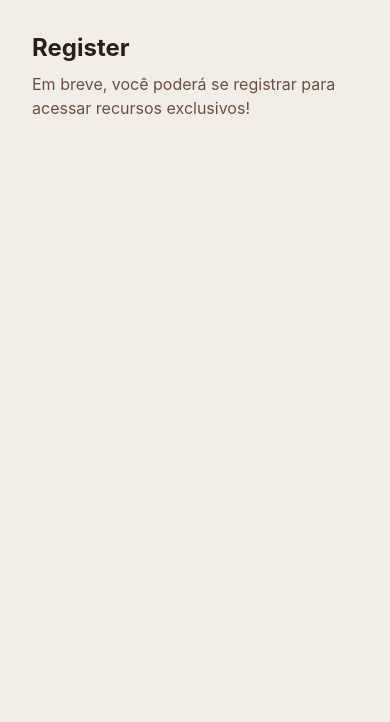
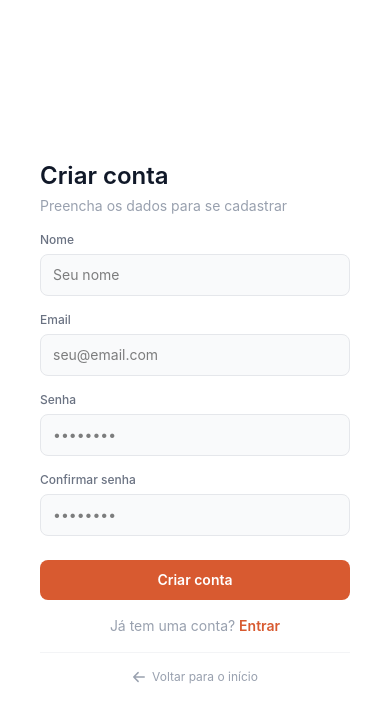
Before and after one commit to JoaoHPS06/Panelinhas.com, a React (Vite) app in the folder frontend/: page /register in a window 390 px wide. Shown: the top 722 px of the page. Built offline with nearby package versions, Linux system fonts and the light colour scheme.

Commit message:
feat: criacao das telas de login e registro

```diff
--- a/frontend/index.html
+++ b/frontend/index.html
@@ -1,13 +1,16 @@
 <!doctype html>
 <html lang="en">
+
 <head>
   <meta charset="UTF-8" />
-    <link rel="icon" type="image/svg+xml" href="/favicon.svg" />
+  <link rel="icon" type="image/svg+xml" href="/logo.png" />
   <meta name="viewport" content="width=device-width, initial-scale=1.0" />
   <title>panelinhas-web</title>
 </head>
+
 <body>
   <div id="root"></div>
   <script type="module" src="/src/main.tsx"></script>
 </body>
+
 </html>
--- a/frontend/src/pages/Login.tsx
+++ b/frontend/src/pages/Login.tsx
@@ -1,7 +1,7 @@
 import { useParams } from "react-router-dom";
 import { useState } from "react";
 import { Link, useNavigate } from "react-router-dom";
-import usericon from "../assets/usericon.svg";
+import logo from "../assets/logo.png";
 
 export const Login = () => {
   const navigate = useNavigate();
@@ -29,8 +29,7 @@ export const Login = () => {
         return;
       }
 
-      // Salva o usuário logado para uso no Dashboard
-      localStorage.setItem("promogames_user", JSON.stringify(data));
+      localStorage.setItem("Panelinha_user", JSON.stringify(data));
       navigate("/dashboard");
     } catch {
       setErro("Não foi possível conectar ao servidor.");
@@ -39,65 +38,97 @@ export const Login = () => {
     }
   }
   return (
-    <div className="flex flex-col items-center justify-start p-4  pt-32">
-      <div className="w-full max-w-sm flex flex-col items-center gap-5 p-8 rounded-xl border border-[var(--border)] shadow-[var(--shadow)] bg-[var(--bg)]">
-        <img
-          className="w-20 h-20 bg-[#D85A30]"
-          src={usericon}
-          alt="Logo do PromoGames"
-        />
+    <div className="min-h-screen flex">
+      <div className="w-full flex">
+        <div className="hidden md:flex w-5/12 bg-[#D85A30] flex-col items-center justify-center gap-6 p-10">
+          <img src={logo} alt="Logo Panelinhas" className="h-40 w-auto" />
+          <div className="text-center">
+            <p className="text-white text-lg font-semibold">Panelinhas</p>
+            <p className="text-white/60 text-sm mt-1 leading-relaxed">
+              Conectando você aos melhores comércios locais
+            </p>
+          </div>
+          <ul className="mt-2 flex flex-col gap-3 w-full ml-56">
+            <li className="flex items-center gap-3 text-white/80 text-sm">
+              <span>📍</span>
+              <span>Comércios perto de você</span>
+            </li>
+            <li className="flex items-center gap-3 text-white/80 text-sm">
+              <span>⭐</span>
+              <span>Avaliações da comunidade</span>
+            </li>
+            <li className="flex items-center gap-3 text-white/80 text-sm">
+              <span>🕐</span>
+              <span>Horários atualizados</span>
+            </li>
+          </ul>
+        </div>
+        <div className="flex-1 bg-white flex flex-col justify-center p-10">
+          <div className="w-full max-w-sm mx-auto flex flex-col gap-4">
 
-        <h1 className="text-2xl font-bold text-[var(--text-h)]">Entrar</h1>
+            <h1 className="text-2xl font-semibold text-gray-900">Entrar</h1>
 
             {erro && (
-          <div
-            className="w-full px-4 py-3 rounded-md text-sm font-medium text-center"
-            style={{
-              background: "rgba(239,68,68,0.1)",
-              border: "1px solid rgba(239,68,68,0.35)",
-              color: "#f87171",
-            }}
-          >
+              <div className="w-full px-4 py-3 rounded-lg text-sm font-medium text-center bg-red-500/10 border border-red-400/30 text-red-400">
                 {erro}
               </div>
             )}
 
+            <div className="flex flex-col gap-4">
+              <div className="flex flex-col gap-1.5">
+                <label className="text-xs font-medium text-gray-500">Email</label>
                 <input
-          className="w-full p-3 rounded-md border border-[var(--border)] bg-[var(--bg)] text-[var(--text)] focus:outline-none focus:ring-2 focus:ring-[var(--accent)]"
-          placeholder="Email"
+                  className="w-full px-3 py-2.5 rounded-lg border border-gray-200 bg-gray-50 text-sm focus:outline-none focus:ring-2 focus:ring-[#D85A30]/40 focus:border-[#D85A30]"
+                  placeholder="seu@email.com"
                   type="email"
                   value={email}
                   onChange={(e) => setEmail(e.target.value)}
                   onKeyDown={(e) => e.key === "Enter" && handleLogin(e)}
                 />
-
+              </div>
+              <div className="flex flex-col gap-1.5">
+                <label className="text-xs font-medium text-gray-500">Senha</label>
                 <input
-          className="w-full p-3  rounded-md border border-[var(--border)] bg-[var(--bg)] text-[var(--text)] focus:outline-none focus:ring-2 focus:ring-[var(--accent)]"
-          placeholder="Senha"
+                  className="w-full px-3 py-2.5 rounded-lg border border-gray-200 bg-gray-50 text-sm focus:outline-none focus:ring-2 focus:ring-[#D85A30]/40 focus:border-[#D85A30]"
+                  placeholder="••••••••"
                   type="password"
                   value={senha}
                   onChange={(e) => setSenha(e.target.value)}
                   onKeyDown={(e) => e.key === "Enter" && handleLogin(e)}
                 />
+              </div>
+            </div>
 
             <button
               onClick={handleLogin}
               disabled={loading}
-          className="w-full bg-[#D85A30] text-white p-3 rounded-md font-semibold hover:opacity-90 transition-opacity disabled:opacity-50 disabled:cursor-not-allowed"
+              className="w-full mt-2 bg-[#D85A30] text-white py-2.5 rounded-lg font-semibold text-sm hover:opacity-90 transition-opacity disabled:opacity-50 disabled:cursor-not-allowed"
             >
               {loading ? "Entrando..." : "Entrar"}
             </button>
 
-        <p className="text-sm text-[var(--text)]">
+            <p className="text-sm text-gray-400 text-center">
               Não tem uma conta?{" "}
-          <Link
-            to="/register"
-            className="text-[#D85A30] hover:underline font-semibold"
-          >
+              <Link to="/register" className="text-[#D85A30] hover:underline font-semibold">
                 Cadastrar-se
               </Link>
             </p>
+
+            <div className="border-t border-gray-100 pt-4">
+              <button
+                onClick={() => navigate("/")}
+                className="flex items-center gap-1.5 text-xs text-gray-400 hover:text-gray-600 transition-colors mx-auto"
+              >
+                <svg xmlns="http://www.w3.org/2000/svg" fill="none" viewBox="0 0 24 24" strokeWidth={2.5} stroke="currentColor" className="w-3.5 h-3.5">
+                  <path strokeLinecap="round" strokeLinejoin="round" d="M10.5 19.5 3 12m0 0 7.5-7.5M3 12h18" />
+                </svg>
+                Voltar para o início
+              </button>
+            </div>
+
           </div>
         </div>
-  );
+      </div>
+    </div >
+  )
 };
--- a/frontend/src/pages/Register.tsx
+++ b/frontend/src/pages/Register.tsx
@@ -1,12 +1,179 @@
-import { useParams } from "react-router-dom";
+import { useState } from "react";
+import { Link, useNavigate } from "react-router-dom";
+import logo from "../assets/logo.png";
 
 export const Register = () => {
+  const navigate = useNavigate();
+  const [nome, setNome] = useState("");
+  const [email, setEmail] = useState("");
+  const [senha, setSenha] = useState("");
+  const [confirmarSenha, setConfirmarSenha] = useState("");
+  const [erro, setErro] = useState("");
+  const [sucesso, setSucesso] = useState("");
+  const [loading, setLoading] = useState(false);
+
+  async function handleRegister(e: React.MouseEvent | React.KeyboardEvent) {
+    e.preventDefault();
+    setErro("");
+    setSucesso("");
+
+    if (senha !== confirmarSenha) {
+      setErro("As senhas não coincidem.");
+      return;
+    }
+
+    setLoading(true);
+    try {
+      const res = await fetch("http://localhost:8000/register", {
+        method: "POST",
+        headers: { "Content-Type": "application/json" },
+        body: JSON.stringify({ nome, email, senha }),
+      });
+
+      const data = await res.json();
+
+      if (!res.ok) {
+        setErro(data.detail || "Erro ao criar conta.");
+        return;
+      }
+
+      setSucesso("Conta criada com sucesso!");
+      setTimeout(() => navigate("/login"), 1500);
+    } catch {
+      setErro("Não foi possível conectar ao servidor.");
+    } finally {
+      setLoading(false);
+    }
+  }
+
   return (
-    <div className="p-8">
-      <h1 className="text-2xl font-bold text-[#2A1F14]">Register</h1>
-      <p className="text-[#6B5040] mt-2">
-        Em breve, você poderá se registrar para acessar recursos exclusivos!
-      </p>
+    <div className="min-h-screen flex">
+      <div className="w-full flex">
+
+        <div className="hidden md:flex w-5/12 bg-[#D85A30] flex-col items-center justify-center gap-6 p-10">
+          <img src={logo} alt="Logo Panelinhas" className="h-40 w-auto" />
+          <div className="text-center">
+            <p className="text-white text-lg font-semibold">Panelinhas</p>
+            <p className="text-white/60 text-sm mt-1 leading-relaxed">
+              Conectando você aos melhores comércios locais
+            </p>
+          </div>
+          <ul className="mt-2 flex flex-col gap-3 w-full ml-56">
+            <li className="flex items-center gap-3 text-white/80 text-sm">
+              <span>📍</span>
+              <span>Comércios perto de você</span>
+            </li>
+            <li className="flex items-center gap-3 text-white/80 text-sm">
+              <span>⭐</span>
+              <span>Avaliações da comunidade</span>
+            </li>
+            <li className="flex items-center gap-3 text-white/80 text-sm">
+              <span>🕐</span>
+              <span>Horários atualizados</span>
+            </li>
+          </ul>
+        </div>
+
+        <div className="flex-1 bg-white flex flex-col justify-center p-10">
+          <div className="w-full max-w-sm mx-auto flex flex-col gap-4">
+
+            <div>
+              <h1 className="text-2xl font-semibold text-gray-900">Criar conta</h1>
+              <p className="text-sm text-gray-400 mt-1">Preencha os dados para se cadastrar</p>
+            </div>
+
+            {erro && (
+              <div className="w-full px-4 py-3 rounded-lg text-sm font-medium text-center bg-red-500/10 border border-red-400/30 text-red-400">
+                {erro}
+              </div>
+            )}
+
+            {sucesso && (
+              <div className="w-full px-4 py-3 rounded-lg text-sm font-medium text-center bg-green-500/10 border border-green-400/30 text-green-500">
+                {sucesso}
+              </div>
+            )}
+
+            <div className="flex flex-col gap-4">
+              <div className="flex flex-col gap-1.5">
+                <label className="text-xs font-medium text-gray-500">Nome</label>
+                <input
+                  className="w-full px-3 py-2.5 rounded-lg border border-gray-200 bg-gray-50 text-sm focus:outline-none focus:ring-2 focus:ring-[#D85A30]/40 focus:border-[#D85A30]"
+                  placeholder="Seu nome"
+                  type="text"
+                  value={nome}
+                  onChange={(e) => setNome(e.target.value)}
+                  onKeyDown={(e) => e.key === "Enter" && handleRegister(e)}
+                />
+              </div>
+
+              <div className="flex flex-col gap-1.5">
+                <label className="text-xs font-medium text-gray-500">Email</label>
+                <input
+                  className="w-full px-3 py-2.5 rounded-lg border border-gray-200 bg-gray-50 text-sm focus:outline-none focus:ring-2 focus:ring-[#D85A30]/40 focus:border-[#D85A30]"
+                  placeholder="seu@email.com"
+                  type="email"
+                  value={email}
+                  onChange={(e) => setEmail(e.target.value)}
+                  onKeyDown={(e) => e.key === "Enter" && handleRegister(e)}
+                />
+              </div>
+
+              <div className="flex flex-col gap-1.5">
+                <label className="text-xs font-medium text-gray-500">Senha</label>
+                <input
+                  className="w-full px-3 py-2.5 rounded-lg border border-gray-200 bg-gray-50 text-sm focus:outline-none focus:ring-2 focus:ring-[#D85A30]/40 focus:border-[#D85A30]"
+                  placeholder="••••••••"
+                  type="password"
+                  value={senha}
+                  onChange={(e) => setSenha(e.target.value)}
+                  onKeyDown={(e) => e.key === "Enter" && handleRegister(e)}
+                />
+              </div>
+
+              <div className="flex flex-col gap-1.5">
+                <label className="text-xs font-medium text-gray-500">Confirmar senha</label>
+                <input
+                  className="w-full px-3 py-2.5 rounded-lg border border-gray-200 bg-gray-50 text-sm focus:outline-none focus:ring-2 focus:ring-[#D85A30]/40 focus:border-[#D85A30]"
+                  placeholder="••••••••"
+                  type="password"
+                  value={confirmarSenha}
+                  onChange={(e) => setConfirmarSenha(e.target.value)}
+                  onKeyDown={(e) => e.key === "Enter" && handleRegister(e)}
+                />
+              </div>
+            </div>
+
+            <button
+              onClick={handleRegister}
+              disabled={loading}
+              className="w-full mt-2 bg-[#D85A30] text-white py-2.5 rounded-lg font-semibold text-sm hover:opacity-90 transition-opacity disabled:opacity-50 disabled:cursor-not-allowed"
+            >
+              {loading ? "Criando conta..." : "Criar conta"}
+            </button>
+
+            <p className="text-sm text-gray-400 text-center">
+              Já tem uma conta?{" "}
+              <Link to="/login" className="text-[#D85A30] hover:underline font-semibold">
+                Entrar
+              </Link>
+            </p>
+
+            <div className="border-t border-gray-100 pt-4">
+              <button
+                onClick={() => navigate("/")}
+                className="flex items-center gap-1.5 text-xs text-gray-400 hover:text-gray-600 transition-colors mx-auto"
+              >
+                <svg xmlns="http://www.w3.org/2000/svg" fill="none" viewBox="0 0 24 24" strokeWidth={2.5} stroke="currentColor" className="w-3.5 h-3.5">
+                  <path strokeLinecap="round" strokeLinejoin="round" d="M10.5 19.5 3 12m0 0 7.5-7.5M3 12h18" />
+                </svg>
+                Voltar para o início
+              </button>
+            </div>
+
+          </div>
+        </div>
+      </div>
     </div>
   );
 };
```
Also changed, not shown: 1 other file (tests, documents, lock files or other folders). Lines whose indentation alone changed are shown as unchanged.
